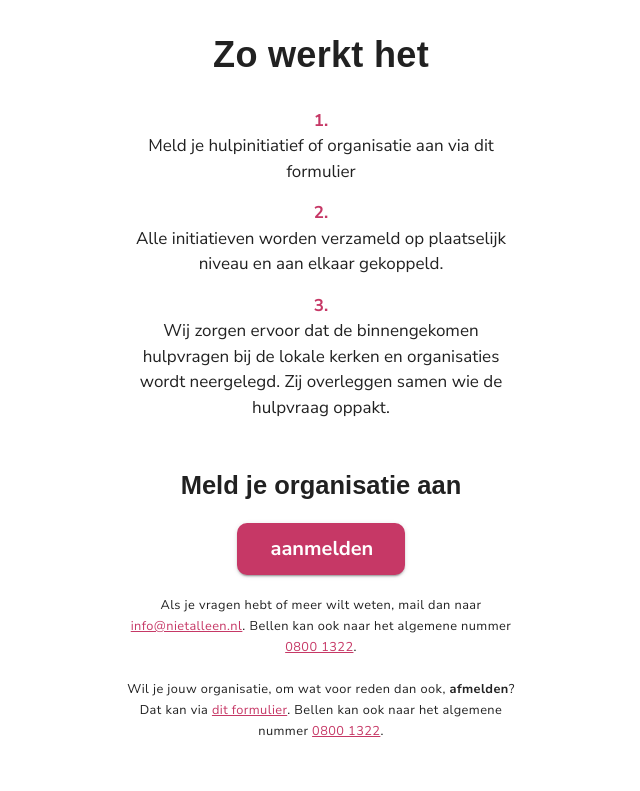
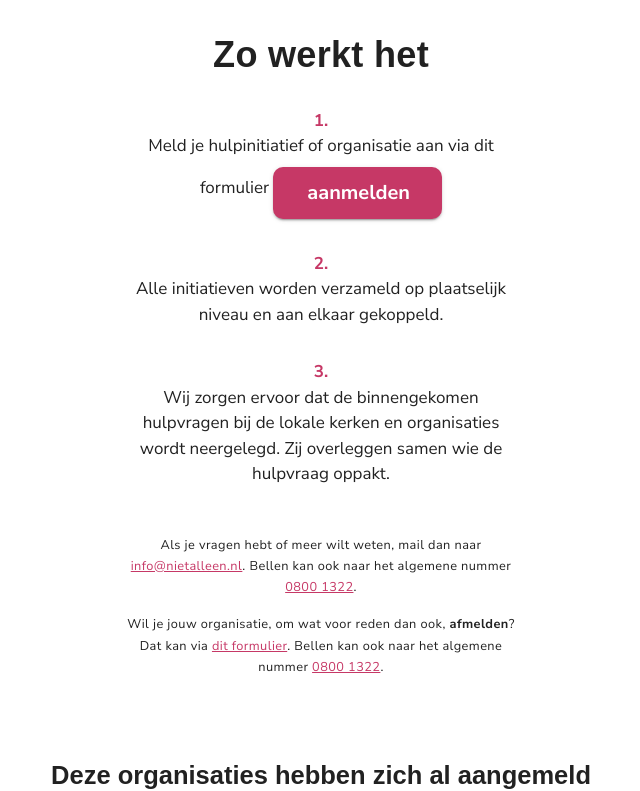
Before and after one commit to sdboer78/nietalleen, a Nuxt app: page /hulp-bieden in a window 1280 px wide. Shown: the part 401-1192 px from the top of the page, without its empty margins (319-959 px from the left). Built offline with nearby package versions, Linux system fonts and the light colour scheme; a web font is replaced by a local one.

Commit message:
make text changes to the helpers page

```diff
--- a/pages/hulp-bieden.vue
+++ b/pages/hulp-bieden.vue
@@ -24,35 +24,32 @@
             Zo werkt het
           </h1>
           <p>
-            <span class="d--block font-weight-bold primary--text">1.</span>
-            <br>Meld je hulpinitiatief of organisatie aan via dit formulier
+            <span class="d-block font-weight-bold primary--text">1.</span>
+            Meld je hulpinitiatief of organisatie aan via dit formulier
+            <v-btn
+              href="https://forms.office.com/Pages/ResponsePage.aspx?id=Ra6c-sHLkUCQ_b7C2EYL3rpiNnpU7XZOndQiob_pkfJUMzU3VUw1WFA0WVJZU1pLUk9PVUFLT0NHMy4u"
+              target="_new"
+              color="primary"
+              class="mt-2"
+              x-large
+            >
+              aanmelden
+            </v-btn>
+          </p>
+          <p class="mt-8">
+            <span class="d-block font-weight-bold primary--text">2.</span>
+            Alle initiatieven worden verzameld op plaatselijk niveau en aan elkaar gekoppeld.
             <br>
           </p>
-          <p>
-            <span class="d--block font-weight-bold primary--text">2.</span>
-            <br>Alle initiatieven worden verzameld op plaatselijk niveau en aan elkaar gekoppeld.
-            <br>
+          <p class="mt-8">
+            <span class="d-block font-weight-bold primary--text">3.</span>
+            Wij zorgen ervoor dat de binnengekomen hulpvragen bij de lokale kerken en organisaties wordt neergelegd. Zij overleggen samen wie de hulpvraag oppakt.
           </p>
-          <p>
-            <span class="d--block font-weight-bold primary--text">3.</span>
-            <br>Wij zorgen ervoor dat de binnengekomen hulpvragen bij de lokale kerken en organisaties wordt neergelegd. Zij overleggen samen wie de hulpvraag oppakt.
-          </p>
-          <h2 class="mt-12">
-            Meld je organisatie aan
-          </h2>
-          <v-btn
-            href="https://forms.office.com/Pages/ResponsePage.aspx?id=Ra6c-sHLkUCQ_b7C2EYL3rpiNnpU7XZOndQiob_pkfJUMzU3VUw1WFA0WVJZU1pLUk9PVUFLT0NHMy4u"
-            target="_new"
-            color="primary"
-            x-large
-          >
-            aanmelden
-          </v-btn>
-          <p class="caption mt-5">
+          <p class="caption mt-12">
             Als je vragen hebt of meer wilt weten, mail dan naar <a href="mailto:info@nietalleen.nl">info@nietalleen.nl</a>.
             Bellen kan ook naar het algemene nummer <a href="tel:0800 1322">0800 1322</a>.
           </p>
-          <p class="caption mt-5">
+          <p class="caption mt-4">
             Wil je jouw organisatie, om wat voor reden dan ook, <strong>afmelden</strong>? Dat kan via <a href="https://bit.ly/afm-lokale-organisaties">dit formulier</a>. Bellen kan ook naar het algemene nummer <a href="tel:0800 1322">0800 1322</a>.
           </p>
         </v-flex>
@@ -80,7 +77,8 @@
       >
         <v-flex xs12 sm10 md8 lg6 xl5 class="my-5">
           <h2 class="display-1 mb-5 px-8">
-            Corona raakt ons allemaal: blijf om elkaar geven
+            Corona raakt ons allemaal:<br>
+            blijf om elkaar geven
           </h2>
           <v-img
             :src="require('@/assets/logo-anbi.svg')"
@@ -90,7 +88,7 @@
             position="center center"
             contain
           />
-          <p class="mb-5">EO Metterdaad start een noodhulpcampagne om u de mogelijkheid te geven ook financieel te helpen.</p>
+          <p class="mb-5">EO Metterdaad is een noodhulpcampagne gestart om u de mogelijkheid te geven ook financieel te helpen.</p>
           <v-btn
             href="/doneren"
             color="primary"
```
